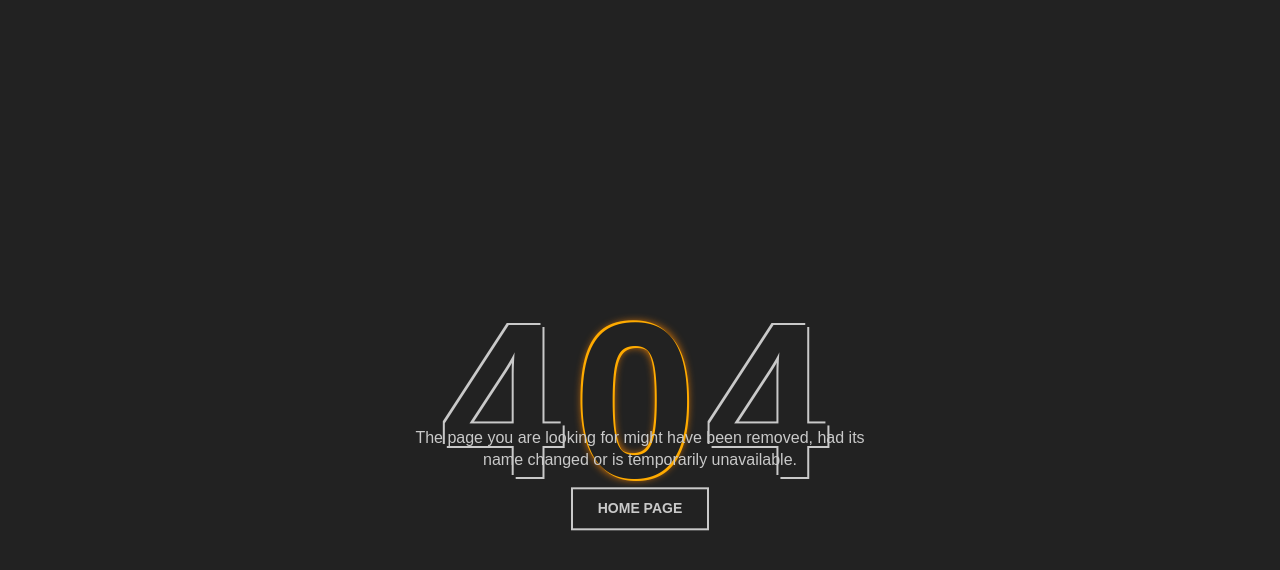
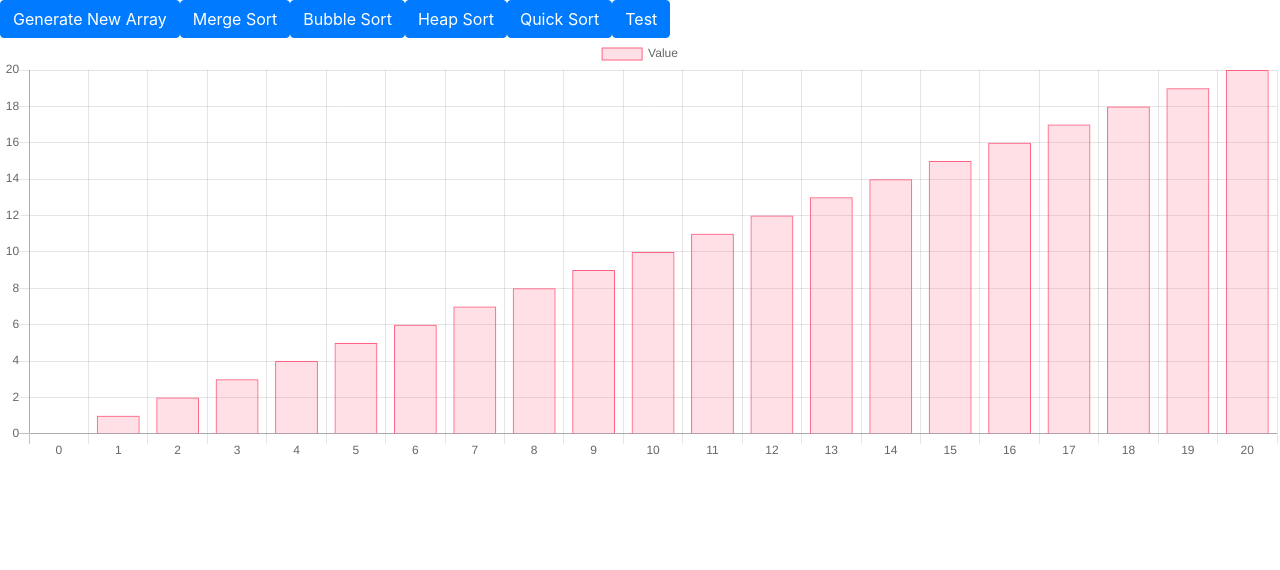
Before and after one commit to melikpehlivanov/AlgorithmVisualizer, a React (Create React App) app in the folder AlgoVisualizer/Web/ClientApp/: page /sortingAlgorithms in a window 1280 px wide. Before the commit this address led to /404. Shown: the top 570 px of the page. Built offline with nearby package versions, Linux system fonts and the light colour scheme.

Commit message:
Implement hard coded SortingVisualizer

```diff
--- a/AlgoVisualizer/Web/ClientApp/src/App.jsx
+++ b/AlgoVisualizer/Web/ClientApp/src/App.jsx
@@ -17,6 +17,11 @@ const App = () => {
         component={Grid}
         layout={GridLayout}
       />
+      <AppRoute
+        path="/sortingAlgorithms"
+        component={SortingVisualizer}
+        layout={null}
+      />
       <AppRoute path="/404" component={NotFound} layout={null} />
       <Redirect to="/404" />
     </Switch>
--- a/AlgoVisualizer/Web/ClientApp/src/components/Home.jsx
+++ b/AlgoVisualizer/Web/ClientApp/src/components/Home.jsx
@@ -6,13 +6,18 @@ export const Home = () => {
     <Fragment>
       <div>
         <h1>Welcome to AlgoVisualizer!</h1>
-        <p>Please choose one of the following algorithms</p>
+        <p>Please choose one of the following algorithms visualizer</p>
         <ol>
           <li>
-            <Link to="/pathfindingAlgorithms">Pathfinding algorithms</Link>
+            <Link to="/pathfindingAlgorithms">
+              Pathfinding algorithms visualizer
+            </Link>
           </li>
           <li>
-            <p>Sorting algorithms - coming soon...</p>
+            <div>
+              <Link to="/sortingAlgorithms">Sorting algorithms visualizer</Link>
+              &nbsp; - Currently in beta version!
+            </div>
           </li>
         </ol>
       </div>
--- a/AlgoVisualizer/Web/ClientApp/src/components/SortingAlgorithmsVisualizer/SortingVisualizer.jsx
+++ b/AlgoVisualizer/Web/ClientApp/src/components/SortingAlgorithmsVisualizer/SortingVisualizer.jsx
@@ -0,0 +1,74 @@
+import React, { useState, useEffect, Fragment } from 'react';
+import { Button } from 'react-bootstrap';
+import { Bar } from 'react-chartjs-2';
+
+const SortingVisualizer = () => {
+  const [data, setData] = useState({});
+
+  useEffect(() => {
+    const value = initializeArray();
+    setData(value);
+  }, []);
+
+  const swapElements = chart => {
+    // Swapping is hard coded for now
+    let dataCopy = data;
+    let temp = dataCopy.labels[1];
+    let dataSet = dataCopy.datasets[0];
+
+    dataCopy.labels[1] = dataCopy.labels[3];
+    dataSet.data[1] = dataCopy.labels[3];
+
+    dataCopy.labels[3] = temp;
+    dataSet.data[3] = temp;
+
+    setData(
+      Object.assign({}, data, {
+        data: dataCopy
+      })
+    );
+  };
+
+  return (
+    <Fragment>
+      <div>
+        <Button>Generate New Array</Button>
+        <Button>Merge Sort</Button>
+        <Button>Bubble Sort</Button>
+        <Button>Heap Sort</Button>
+        <Button>Quick Sort</Button>
+        <Button onClick={() => swapElements()}>Test</Button>
+      </div>
+      <div>
+        <Bar data={data} height="100%" />
+      </div>
+    </Fragment>
+  );
+};
+
+const initializeArray = () => {
+  const data = {
+    labels: [],
+    datasets: [
+      {
+        label: 'Value',
+        backgroundColor: 'rgba(255,99,132,0.2)',
+        borderColor: 'rgba(255,99,132,1)',
+        borderWidth: 1,
+        hoverBackgroundColor: 'rgba(255,99,132,0.4)',
+        hoverBorderColor: 'rgba(255,99,132,1)',
+        data: []
+      }
+    ]
+  };
+
+  const dataSet = data.datasets[0];
+  for (let i = 0; i <= 20; i++) {
+    data.labels.push(i);
+    dataSet.data.push(i);
+  }
+
+  return data;
+};
+
+export default SortingVisualizer;
```
